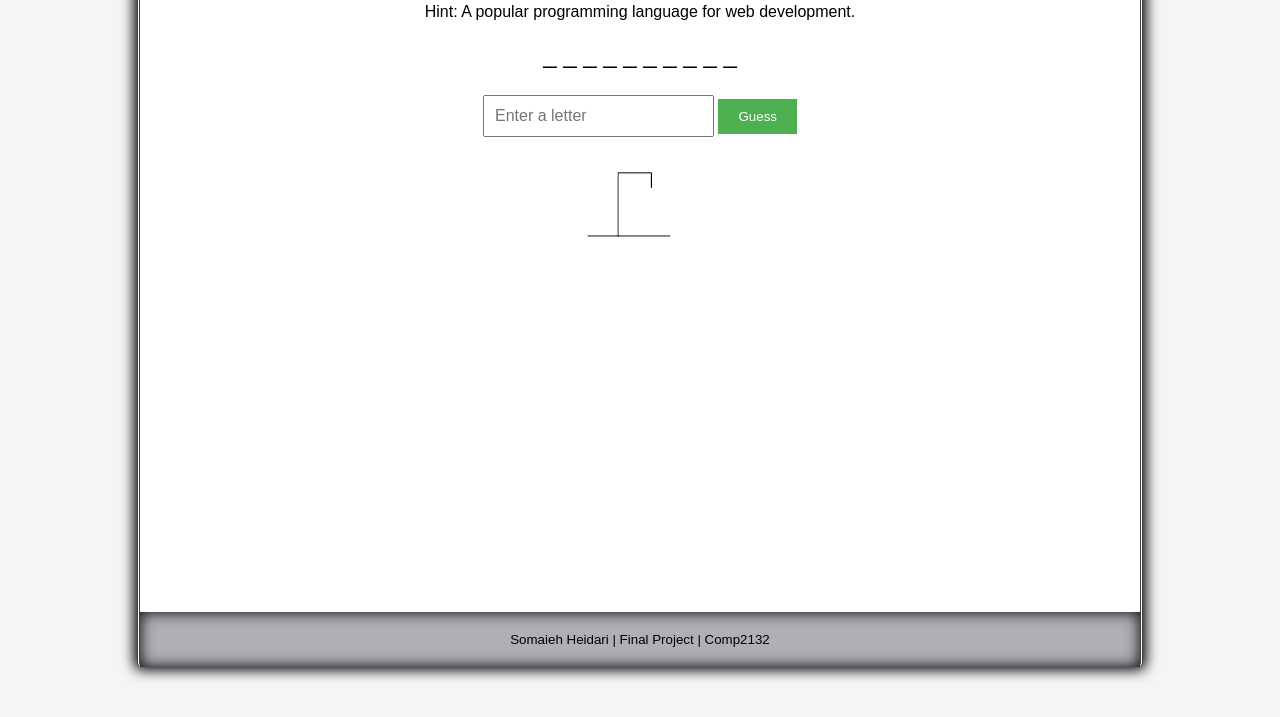
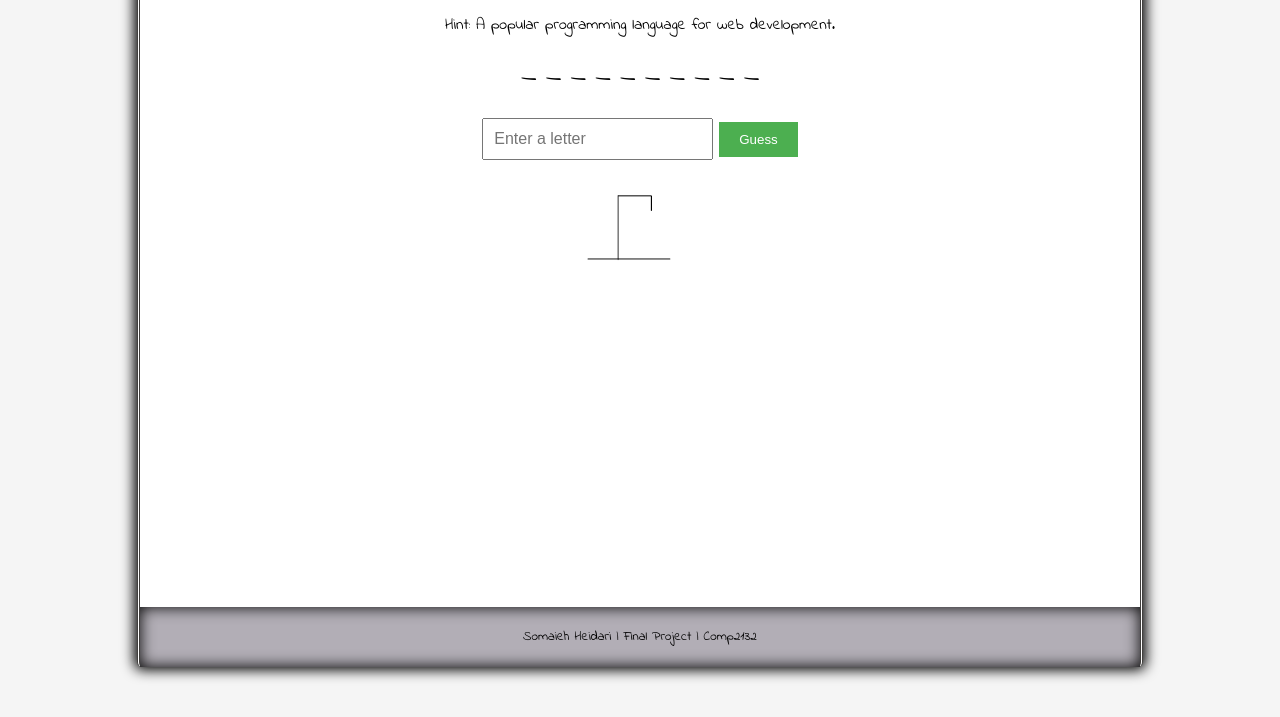
Before and after one commit to sheidari-bcit/Somaieh-heidari-Comp2132---Final-Project, a plain HTML site: page index.html in a window 1280 px wide. Shown: the part 183-900 px from the top of the page. Drawn offline with Linux system fonts and the light colour scheme.

Commit message:
Font Changed

```diff
--- a/css/styles.scss
+++ b/css/styles.scss
@@ -1,5 +1,11 @@
 $primary-color: #4caf50;
-$font-family: Arial, sans-serif;
+$font-family: "Indie Flower", cursive;
+.indie-flower-regular {
+  font-family: "Indie Flower", cursive;
+  font-weight: 400;
+  font-style: normal;
+}
+
 
 @mixin button-styles {
     background-color: $primary-color;
@@ -10,6 +16,18 @@ $font-family: Arial, sans-serif;
     &:hover {
       background-color: darken($primary-color, 10%);
     }
+  }
+  @keyframes fade-in {
+    from {
+      opacity: 0;
+    }
+    to {
+      opacity: 1;
+    }
+  }
+
+  .fade-in {
+    animation: fade-in 0.5s ease-in-out;
   }
 
 
@@ -80,7 +98,8 @@ footer{
     margin-top: 20px;
   }
   #play-again-btn {
-    margin-top: 20px;
+    margin-top: 50px;
+  margin-left: 450px;
   }
   #hangman-graphic img {
 
--- a/index.html
+++ b/index.html
@@ -3,9 +3,10 @@
 	<head>
 		<title> Final Project | Hangman Game | Comp 2132</title>
 		<meta charset="utf-8">
-        <link rel="preconnect" href="https://fonts.googleapis.com">
-        <link rel="preconnect" href="https://fonts.gstatic.com" crossorigin>
-        <link href="https://fonts.googleapis.com/css2?family=Lato:wght@400;700&family=Lora:wght@700&display=swap" rel="stylesheet">
+
+		<link rel="preconnect" href="https://fonts.googleapis.com">
+<link rel="preconnect" href="https://fonts.gstatic.com" crossorigin>
+<link href="https://fonts.googleapis.com/css2?family=Indie+Flower&display=swap" rel="stylesheet">
 		<link rel="icon" href="data:,">
 		<meta name="viewport" content="width=device-width,initial-scale=1">
 		<link rel="stylesheet" href="css/styles.css">
@@ -25,7 +26,7 @@
 
 
 		<main>
-
+			<section>
 
       <p id="hint"></p>
       <div id="word-display"></div>
@@ -37,7 +38,7 @@
       <p id="result"></p>
       <button id="play-again-btn" style="display:none;">Play Again</button>
 
-
+	</section>
 		</main>
 
 
--- a/scripts/script.js
+++ b/scripts/script.js
@@ -63,8 +63,17 @@ function handleGuess() {
 function updateHangman() {
     const imgPath = `images/hangman0${wrongGuesses}.png`;
     console.log("Image path:", imgPath);
-    document.getElementById('hangman-graphic').innerHTML = `<img src='${imgPath}' alt='Hangman'>`;
+
+    const img = document.createElement("img");
+    img.src = imgPath;
+    img.alt = "Hangman";
+    img.classList.add("fade-in");
+
+    const graphic = document.getElementById("hangman-graphic");
+    graphic.innerHTML = "";
+    graphic.appendChild(img);
 }
+
 
 function endGame(won) {
     document.getElementById('result').textContent = won
```
Also changed, not shown: Indie_Flower/IndieFlower-Regular.ttf (added), Indie_Flower/OFL.txt (added), css/styles.css, 1 other file.
